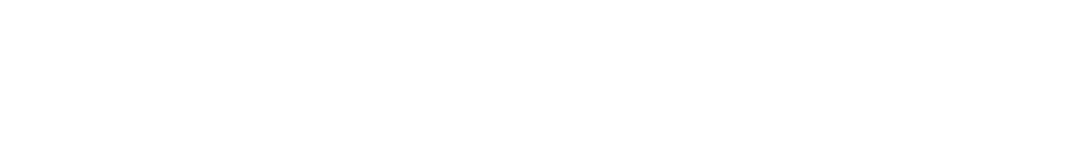
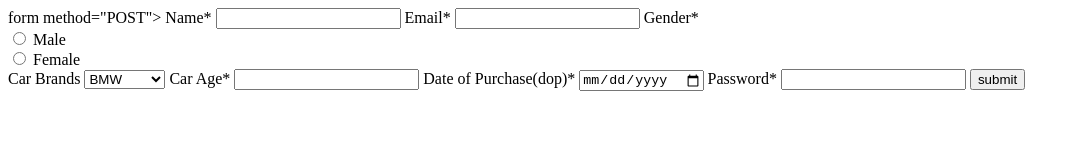
Before and after one commit to acciojob/car-insurance-form-RAVIBANKA27, a website: page main.html in a window 1280 px wide. Shown: the whole page, without its empty margins (0-1080 px from the left). Drawn offline with Linux system fonts and the light colour scheme.

Commit message:
created a submission

```diff
--- a/main.html
+++ b/main.html
@@ -7,6 +7,41 @@
 </head>
 
 <body>
+	form method="POST">
+        <label for="name">Name*</label>
+        <input type="text" id="name" name="name" required>
+
+        <label for="email">Email*</label>
+        <input type="email" id="email" name="email" required>
+
+        <label>Gender*</label>
+        <div>
+        <input type="radio" name="gender" value="male" required>
+        <label>Male</label>
+        </div>
+        <div>
+        <input type="radio" name="gender" value="female" required>
+        <label>Female</label>
+        </div>
+
+        <label for="cars">Car Brands</label>
+        <select id="cars" name="cars">
+        <option value="BMW">BMW</option>
+        <option value="Audi">Audi</option>
+        <option value="Mercedez">Mercedez</option>
+        </select>
+
+        <label for="Carage">Car Age*</label>
+        <input type="number" id="Carage" name="Carage" required>
+
+        <label for="dop">Date of Purchase(dop)*</label>
+        <input type="date" id="dop" name="dop" required>
+
+        <label for="password">Password*</label>
+        <input type="password" id="password" name="password" required>
+
+        <button type="submit">submit</button>
+        </form>
 	<!-- the entire body must be written by student -->
     <script type="text/javascript" src="./script.js">
 </script>
```
